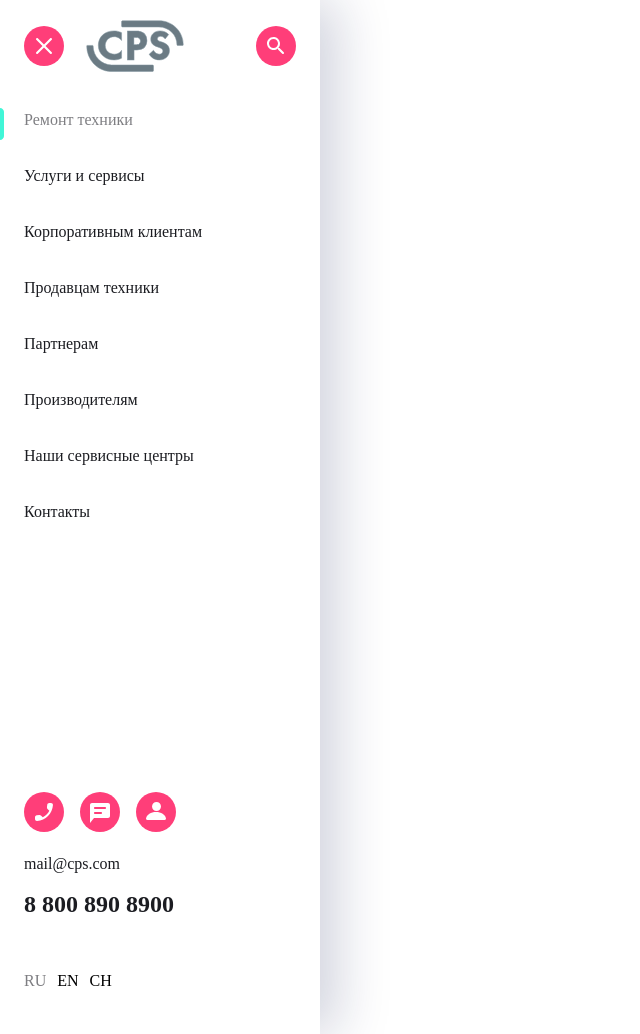
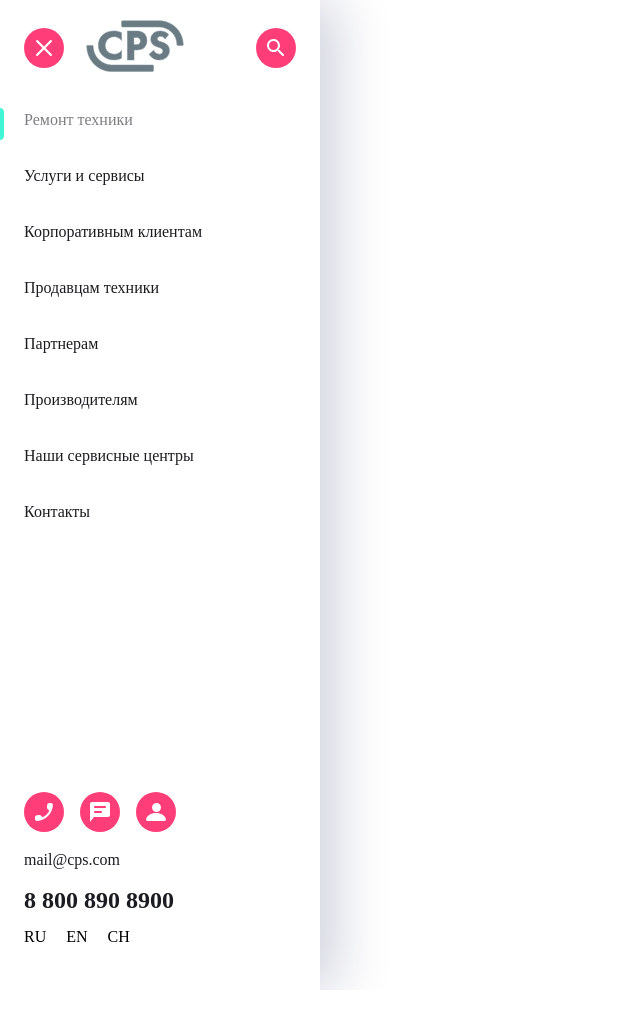
Before and after one commit to DenisShagi/cps-burger, a plain HTML site: page index.html in a window 1280 px wide. Shown: the whole page, without its empty margins (0-640 px from the left). After the commit the page ends 990 px from the top, so only its background shows below. Drawn offline with Linux system fonts and the light colour scheme.

Commit message:
refactor: refactor code

```diff
--- a/cps/sass/abstracts/_constants.scss
+++ b/cps/sass/abstracts/_constants.scss
@@ -5,6 +5,7 @@ $color-link: #7E7E82;
 $color-text: #1B1C21;
 $border-color: #B8FFEC;
 $bg-color: #F8F8F8;
+$btn-color: #FF3E79;
 
 // Width
 $mobile-width: 320px;
--- a/cps/sass/base/_base.scss
+++ b/cps/sass/base/_base.scss
@@ -19,3 +19,16 @@ body {
 .wrapper {
   margin: 20px 16px 0;
 }
+
+.button {
+  display: flex;
+  align-items: center;
+  justify-content: center;
+  width: 40px;
+  height: 40px;
+  border-radius: 50%;
+
+  &__color {
+    background-color: $btn-color;
+  }
+}
--- a/cps/sass/components/_burger.scss
+++ b/cps/sass/components/_burger.scss
@@ -72,12 +72,15 @@
       color: $color-text;
     }
   }
+
+  &-form {
+    display: flex;
+    gap: 20px;
+  }
 }
 
-.button__lang {
-  margin-top: 40px;
-  margin-right: 7px;
-  &--active {
-    color: $color-link;
-  }
+.custom-checkbox {
+  position: absolute;
+  z-index: -1;
+  opacity: 0;
 }
--- a/index.html
+++ b/index.html
@@ -13,10 +13,12 @@
     <div class="burger-logo">
 
       <div class="burger-logo__elem1">
-<svg xmlns="http://www.w3.org/2000/svg" width="40" height="40" viewBox="0 0 40 40" fill="none">
-  <rect width="40" height="40" rx="20" fill="#FF3E79"/>
-  <path fill-rule="evenodd" clip-rule="evenodd" d="M13.7935 12.2571C13.403 11.8666 12.7698 11.8666 12.3793 12.2571L12.2571 12.3793C11.8666 12.7698 11.8666 13.403 12.2571 13.7935L18.4636 20L12.2571 26.2065C11.8666 26.597 11.8666 27.2302 12.2571 27.6207L12.3793 27.7429C12.7698 28.1334 13.403 28.1334 13.7935 27.7429L20 21.5364L26.2065 27.7429C26.597 28.1334 27.2302 28.1334 27.6207 27.7429L27.7429 27.6207C28.1334 27.2302 28.1334 26.597 27.7429 26.2065L21.5364 20L27.7429 13.7935C28.1334 13.403 28.1334 12.7698 27.7429 12.3793L27.6207 12.2571C27.2302 11.8666 26.597 11.8666 26.2065 12.2571L20 18.4636L13.7935 12.2571Z" fill="white"/>
+        <button class="button button__color">
+          <svg width="18" height="18" viewBox="0 0 18 18" fill="none" xmlns="http://www.w3.org/2000/svg">
+<path fill-rule="evenodd" clip-rule="evenodd" d="M2.79348 1.25712C2.40295 0.866593 1.76979 0.866592 1.37927 1.25712L1.25712 1.37927C0.866592 1.76979 0.866593 2.40296 1.25712 2.79348L7.46364 9L1.25712 15.2065C0.866593 15.597 0.866592 16.2302 1.25712 16.6207L1.37927 16.7429C1.76979 17.1334 2.40295 17.1334 2.79348 16.7429L9 10.5364L15.2065 16.7429C15.597 17.1334 16.2302 17.1334 16.6207 16.7429L16.7429 16.6207C17.1334 16.2302 17.1334 15.597 16.7429 15.2065L10.5364 9L16.7429 2.79348C17.1334 2.40296 17.1334 1.76979 16.7429 1.37927L16.6207 1.25712C16.2302 0.866592 15.597 0.866593 15.2065 1.25712L9 7.46364L2.79348 1.25712Z" fill="white"/>
 </svg>
+
+        </button>
       </div>
 
       <div class="burger-logo__elem2">
@@ -33,10 +35,11 @@
       </div>
 
       <div class="burger-logo__elem3">
-        <svg xmlns="http://www.w3.org/2000/svg" width="40" height="40" viewBox="0 0 40 40" fill="none">
-  <rect width="40" height="40" rx="20" fill="#FF3E79"/>
-  <path fill-rule="evenodd" clip-rule="evenodd" d="M23.5006 22.0006H22.7106L22.4306 21.7306C23.6306 20.3306 24.2506 18.4206 23.9106 16.3906C23.4406 13.6106 21.1206 11.3906 18.3206 11.0506C14.0906 10.5306 10.5306 14.0906 11.0506 18.3206C11.3906 21.1206 13.6106 23.4406 16.3906 23.9106C18.4206 24.2506 20.3306 23.6306 21.7306 22.4306L22.0006 22.7106V23.5006L26.2606 27.7506C26.6706 28.1606 27.3306 28.1606 27.7406 27.7506L27.7506 27.7406C28.1606 27.3306 28.1606 26.6706 27.7506 26.2606L23.5006 22.0006ZM17.5006 22.0006C15.0106 22.0006 13.0006 19.9906 13.0006 17.5006C13.0006 15.0106 15.0106 13.0006 17.5006 13.0006C19.9906 13.0006 22.0006 15.0106 22.0006 17.5006C22.0006 19.9906 19.9906 22.0006 17.5006 22.0006Z" fill="white"/>
-        </svg>
+        <button class="button button__color">
+          <svg width="18" height="18" viewBox="0 0 18 18" fill="none" xmlns="http://www.w3.org/2000/svg">
+<path fill-rule="evenodd" clip-rule="evenodd" d="M12.5006 11.0006H11.7106L11.4306 10.7306C12.6306 9.33063 13.2506 7.42063 12.9106 5.39063C12.4406 2.61063 10.1206 0.390626 7.32063 0.0506256C3.09063 -0.469374 -0.469374 3.09063 0.0506256 7.32063C0.390626 10.1206 2.61063 12.4406 5.39063 12.9106C7.42063 13.2506 9.33063 12.6306 10.7306 11.4306L11.0006 11.7106V12.5006L15.2606 16.7506C15.6706 17.1606 16.3306 17.1606 16.7406 16.7506L16.7506 16.7406C17.1606 16.3306 17.1606 15.6706 16.7506 15.2606L12.5006 11.0006ZM6.50063 11.0006C4.01063 11.0006 2.00063 8.99063 2.00063 6.50063C2.00063 4.01063 4.01063 2.00063 6.50063 2.00063C8.99063 2.00063 11.0006 4.01063 11.0006 6.50063C11.0006 8.99063 8.99063 11.0006 6.50063 11.0006Z" fill="white"/>
+</svg>
+        </button>
       </div>
 
     </div>
@@ -65,30 +68,25 @@
     <footer class="burger-footer">
       <div class="footer-logo">
 
-        <a href="#" class="footer-logo__elem1">
-          <svg xmlns="http://www.w3.org/2000/svg" width="40" height="40" viewBox="0 0 40 40" fill="none">
-  <rect width="40" height="40" rx="20" fill="#FF3E79"/>
-  <path fill-rule="evenodd" clip-rule="evenodd" d="M12.7602 23.25L15.3002 22.96C15.9102 22.89 16.5102 23.1 16.9402 23.53L18.7802 25.37C21.6102 23.93 23.9302 21.62 25.3702 18.78L23.5202 16.93C23.0902 16.5 22.8802 15.9 22.9502 15.29L23.2402 12.77C23.3602 11.76 24.2102 11 25.2302 11H26.9602C28.0902 11 29.0302 11.94 28.9602 13.07C28.4302 21.61 21.6002 28.43 13.0702 28.96C11.9402 29.03 11.0002 28.09 11.0002 26.96V25.23C10.9902 24.22 11.7502 23.37 12.7602 23.25Z" fill="white"/>
-          </svg>
-        </a>
-        <a href="#" class="footer-logo__elem2">
-          <svg xmlns="http://www.w3.org/2000/svg" width="40" height="40" viewBox="0 0 40 40" fill="none">
-  <rect width="40" height="40" rx="20" fill="#FF3E79"/>
-  <path fill-rule="evenodd" clip-rule="evenodd" d="M28 11H12C10.9 11 10.01 11.9 10.01 13L10 31L14 26H28C29.1 26 30 25.1 30 24V13C30 11.9 29.1 11 28 11ZM21 22H15C14.45 22 14 21.55 14 21C14 20.45 14.45 20 15 20H21C21.55 20 22 20.45 22 21C22 21.55 21.55 22 21 22ZM25 17H15C14.45 17 14 16.55 14 16C14 15.45 14.45 15 15 15H25C25.55 15 26 15.45 26 16C26 16.55 25.55 17 25 17Z" fill="white"/>
-  <mask id="mask0_0_2408" style="mask-type:luminance" maskUnits="userSpaceOnUse" x="10" y="11" width="20" height="20">
-    <path fill-rule="evenodd" clip-rule="evenodd" d="M28 11H12C10.9 11 10.01 11.9 10.01 13L10 31L14 26H28C29.1 26 30 25.1 30 24V13C30 11.9 29.1 11 28 11ZM21 22H15C14.45 22 14 21.55 14 21C14 20.45 14.45 20 15 20H21C21.55 20 22 20.45 22 21C22 21.55 21.55 22 21 22ZM25 17H15C14.45 17 14 16.55 14 16C14 15.45 14.45 15 15 15H25C25.55 15 26 15.45 26 16C26 16.55 25.55 17 25 17Z" fill="white"/>
-  </mask>
-  <g mask="url(#mask0_0_2408)">
-  </g>
+       <button class="button button__color">
+        <svg width="18" height="18" viewBox="0 0 18 18" fill="none" xmlns="http://www.w3.org/2000/svg">
+<path fill-rule="evenodd" clip-rule="evenodd" d="M1.76019 12.25L4.30019 11.96C4.91019 11.89 5.51019 12.1 5.94019 12.53L7.78019 14.37C10.6102 12.93 12.9302 10.62 14.3702 7.78L12.5202 5.93C12.0902 5.5 11.8802 4.9 11.9502 4.29L12.2402 1.77C12.3602 0.76 13.2102 0 14.2302 0H15.9602C17.0902 0 18.0302 0.94 17.9602 2.07C17.4302 10.61 10.6002 17.43 2.07019 17.96C0.940193 18.03 0.00019455 17.09 0.00019455 15.96V14.23C-0.00980568 13.22 0.750193 12.37 1.76019 12.25Z" fill="white"/>
 </svg>
-        </a>
-        <a href="#" class="footer-logo__elem3">
-          <svg xmlns="http://www.w3.org/2000/svg" width="40" height="40" viewBox="0 0 40 40" fill="none">
-  <rect width="40" height="40" rx="20" fill="#FF3E79"/>
-  <path d="M20.5 19C22.9853 19 25 16.9853 25 14.5C25 12.0147 22.9853 10 20.5 10C18.0147 10 16 12.0147 16 14.5C16 16.9853 18.0147 19 20.5 19Z" fill="white"/>
-  <path d="M10.0166 26.6118C9.88693 27.3412 10.5352 28 11.339 28H28.6604C29.4902 28 30.1125 27.3412 29.9829 26.6118C29.2309 22.4 25.0561 20 19.9997 20C14.9433 20 10.7686 22.4 10.0166 26.6118Z" fill="white"/>
+
+       </button>
+       <button class="button button__color">
+        <svg width="20" height="20" viewBox="0 0 20 20" fill="none" xmlns="http://www.w3.org/2000/svg">
+<path fill-rule="evenodd" clip-rule="evenodd" d="M18 0H2C0.9 0 0.01 0.9 0.01 2L0 20L4 15H18C19.1 15 20 14.1 20 13V2C20 0.9 19.1 0 18 0ZM11 11H5C4.45 11 4 10.55 4 10C4 9.45 4.45 9 5 9H11C11.55 9 12 9.45 12 10C12 10.55 11.55 11 11 11ZM15 6H5C4.45 6 4 5.55 4 5C4 4.45 4.45 4 5 4H15C15.55 4 16 4.45 16 5C16 5.55 15.55 6 15 6Z" fill="white"/>
 </svg>
-        </a>
+
+       </button>
+       <button class="button button__color">
+        <svg width="20" height="19" viewBox="0 0 20 19" fill="none" xmlns="http://www.w3.org/2000/svg">
+<path d="M10.5 9C12.9853 9 15 6.98528 15 4.5C15 2.01472 12.9853 0 10.5 0C8.01472 0 6 2.01472 6 4.5C6 6.98528 8.01472 9 10.5 9Z" fill="white"/>
+<path d="M0.0165859 16.6118C-0.113065 17.3412 0.535191 18 1.33903 18H18.6604C19.4902 18 20.1125 17.3412 19.9829 16.6118C19.2309 12.4 15.0561 10 9.99973 10C4.94333 10 0.768563 12.4 0.0165859 16.6118Z" fill="white"/>
+</svg>
+
+       </button>
 
       </div>
 
@@ -96,10 +94,24 @@
         <a href="mailto:" class="footer-link__mail">mail@cps.com</a>
         <a href="tel:+78008908900" class="footer-link__phone">8 800 890 8900</a>
 
-        <div class="footer-button">
-          <button class="button__lang button__lang--active">RU</button>
-          <button class="button__lang">EN</button>
-          <button class="button__lang">CH</button>
+        <div class="footer-form">
+
+
+             <div>
+                <input type="radio" id="RU" class="custom-checkbox" name="drone" value="RU" checked />
+                <label for="RU">RU</label>
+             </div>
+
+             <div>
+                <input type="radio" id="EN" class="custom-checkbox" name="drone" value="EN" />
+                <label for="EN">EN</label>
+             </div>
+
+             <div>
+                <input type="radio" id="CH" class="custom-checkbox" name="drone" value="CH" />
+                <label for="CH">CH</label>
+             </div>
+
         </div>
 
       </div>
```
Also changed, not shown: cps/css/main.css, 1 other file.
